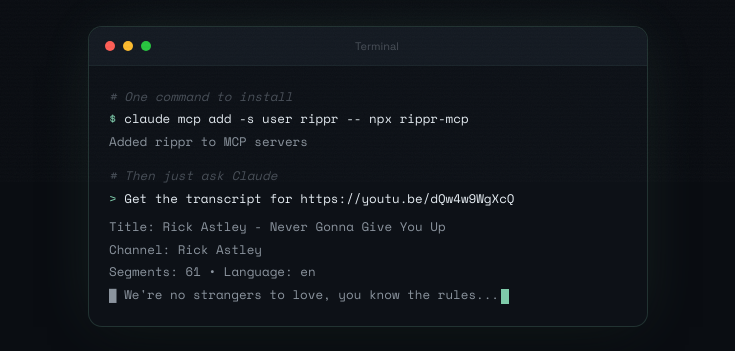
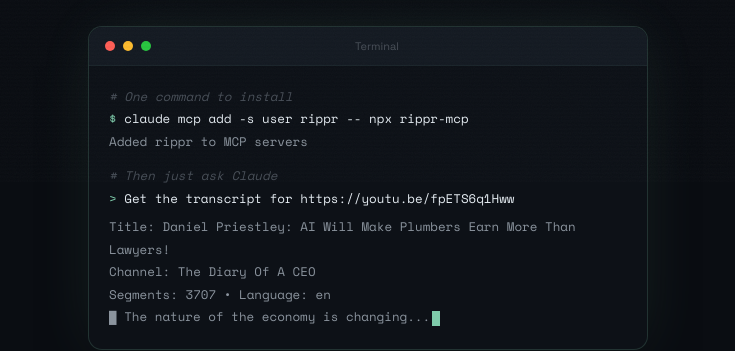
Before and after one commit to mrslbt/rippr, a browser extension: page web/src/index.html in a window 1280 px wide. Shown: the part 618-969 px from the top of the page, without its empty margins (272-1007 px from the left). Drawn offline with nearby package versions, Linux system fonts and the light colour scheme.

Commit message:
Replace example video with Diary of a CEO episode

```diff
--- a/web/src/index.html
+++ b/web/src/index.html
@@ -631,11 +631,11 @@
           <div><span class="prompt">$ </span><span class="cmd">claude mcp add -s user rippr -- npx rippr-mcp</span></div>
           <div><span class="output">Added rippr to MCP servers</span></div>
           <div style="margin-top:12px"><span class="comment"># Then just ask Claude</span></div>
-          <div><span class="prompt">&gt; </span><span class="cmd">Get the transcript for https://youtu.be/dQw4w9WgXcQ</span></div>
-          <div style="margin-top:6px"><span class="output">Title: Rick Astley - Never Gonna Give You Up</span></div>
-          <div><span class="output">Channel: Rick Astley</span></div>
-          <div><span class="output">Segments: 61 &bull; Language: en</span></div>
-          <div><span class="output">&#9608; We're no strangers to love, you know the rules...</span><span class="cursor"></span></div>
+          <div><span class="prompt">&gt; </span><span class="cmd">Get the transcript for https://youtu.be/fpETS6q1Hww</span></div>
+          <div style="margin-top:6px"><span class="output">Title: Daniel Priestley: AI Will Make Plumbers Earn More Than Lawyers!</span></div>
+          <div><span class="output">Channel: The Diary Of A CEO</span></div>
+          <div><span class="output">Segments: 3707 &bull; Language: en</span></div>
+          <div><span class="output">&#9608; The nature of the economy is changing...</span><span class="cursor"></span></div>
         </div>
       </div>
     </section>
```
Also changed, not shown: mcp/README.md.
